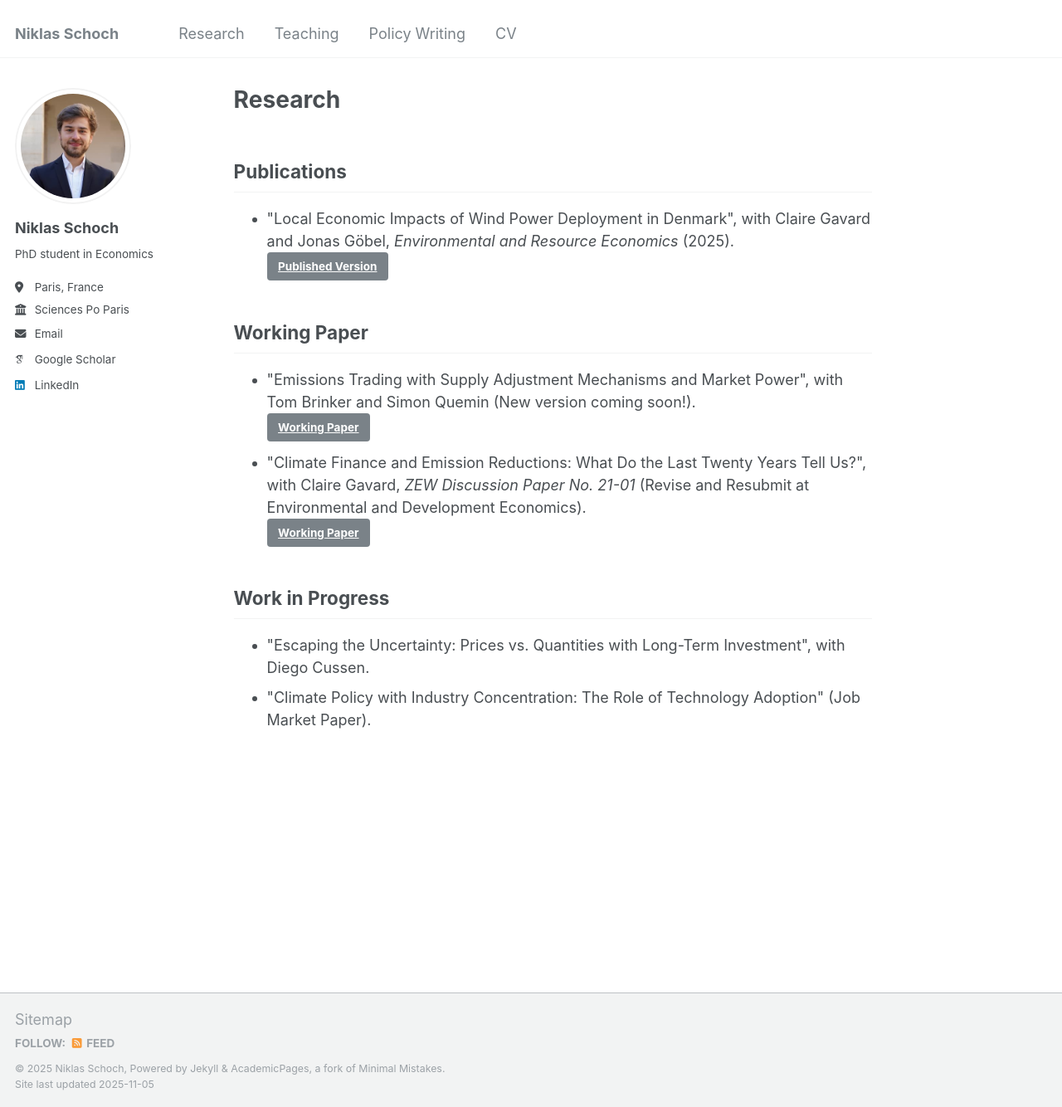
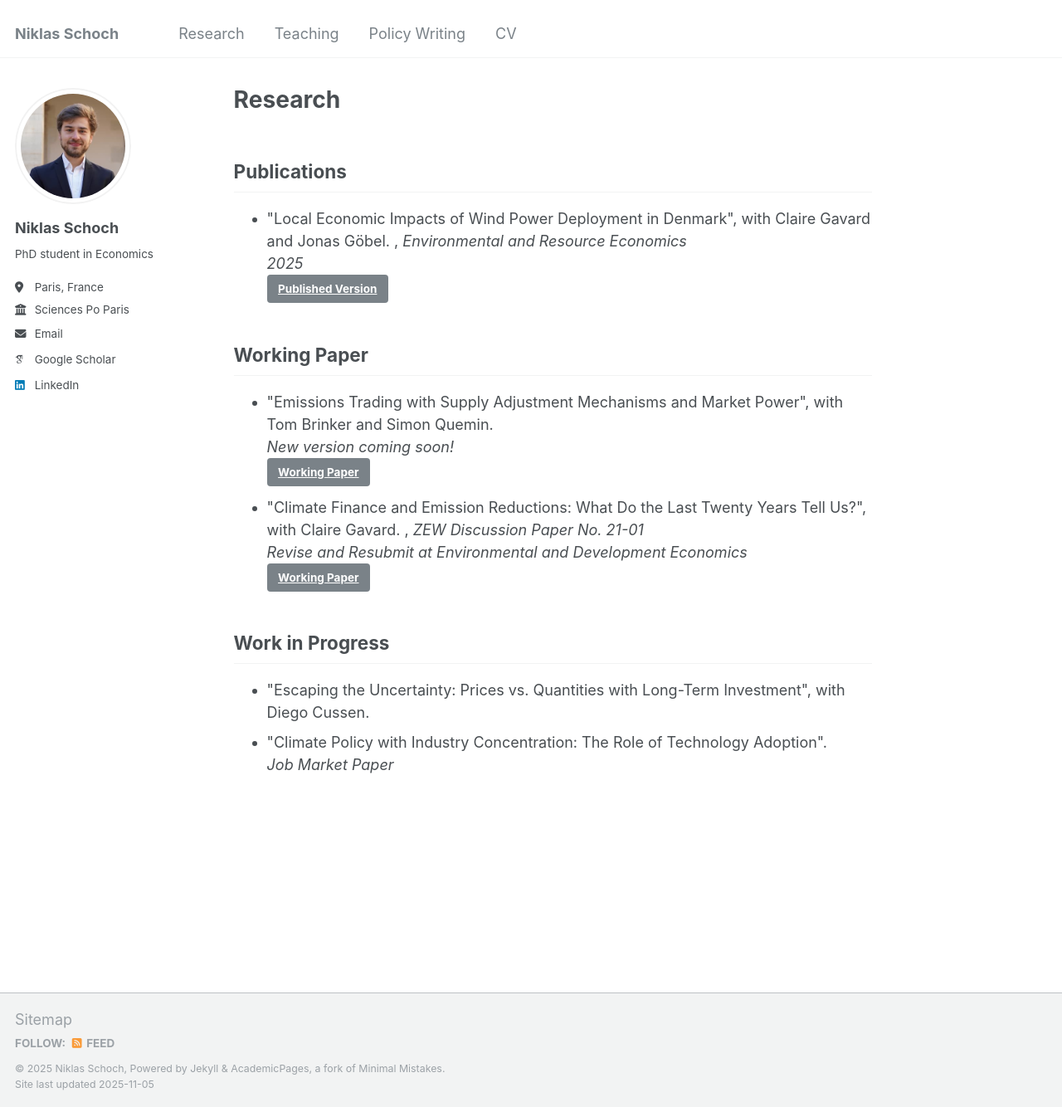
Before and after one commit to niklasschoch/niklasschoch.github.io, a Jekyll site: the page built from _pages/research.md, in a window 1280 px wide and 1334 px high. Shown: the whole window at 83% size. Built offline with Jekyll 4.4.1, drawn with Linux system fonts in a browser that asks for light colours; some web fonts are replaced.

Commit message:
Update research.md
Signed-off-by: Niklas Schoch <74817881+niklasschoch@users.noreply.github.com>

```diff
--- a/_pages/research.md
+++ b/_pages/research.md
@@ -15,9 +15,11 @@ author_profile: true
 <ul>
 {% for item in items %}
   <li>
-    "{{ item.title }}"{% if item.authors %}, {{ item.authors }}{% endif -%}
+    "{{ item.title }}"{% if item.authors %}, {{ item.authors }}{% endif -%}.
     {% if item.venue %}, <em>{{ item.venue }}</em>{% endif -%}
-    {% if item.citation %} ({{ item.citation }}){% endif -%}.
+   {% if item.citation %}
+    <br/><em>{{ item.citation }}</em>
+  {% endif -%}
 
     {% if item.links %}
       <br/>
```
